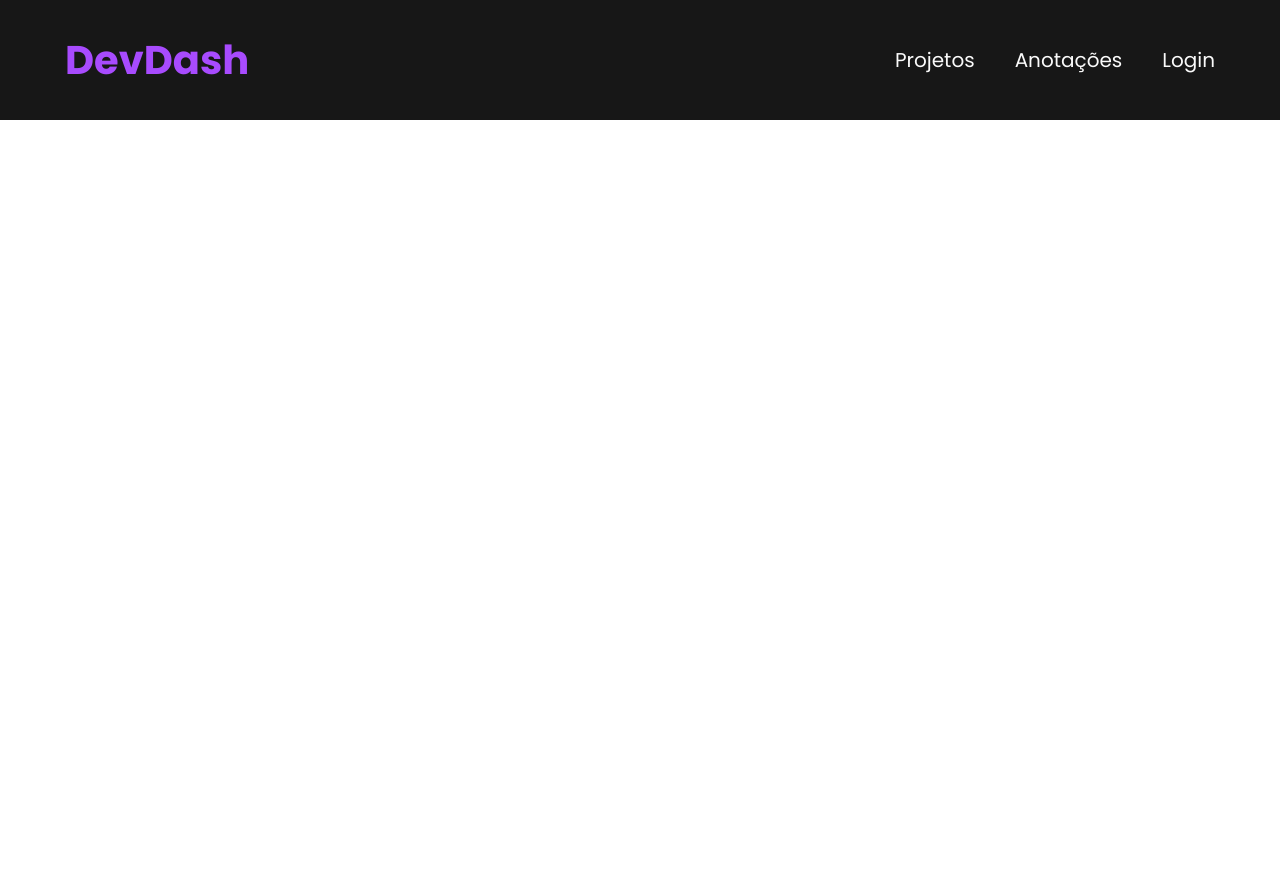
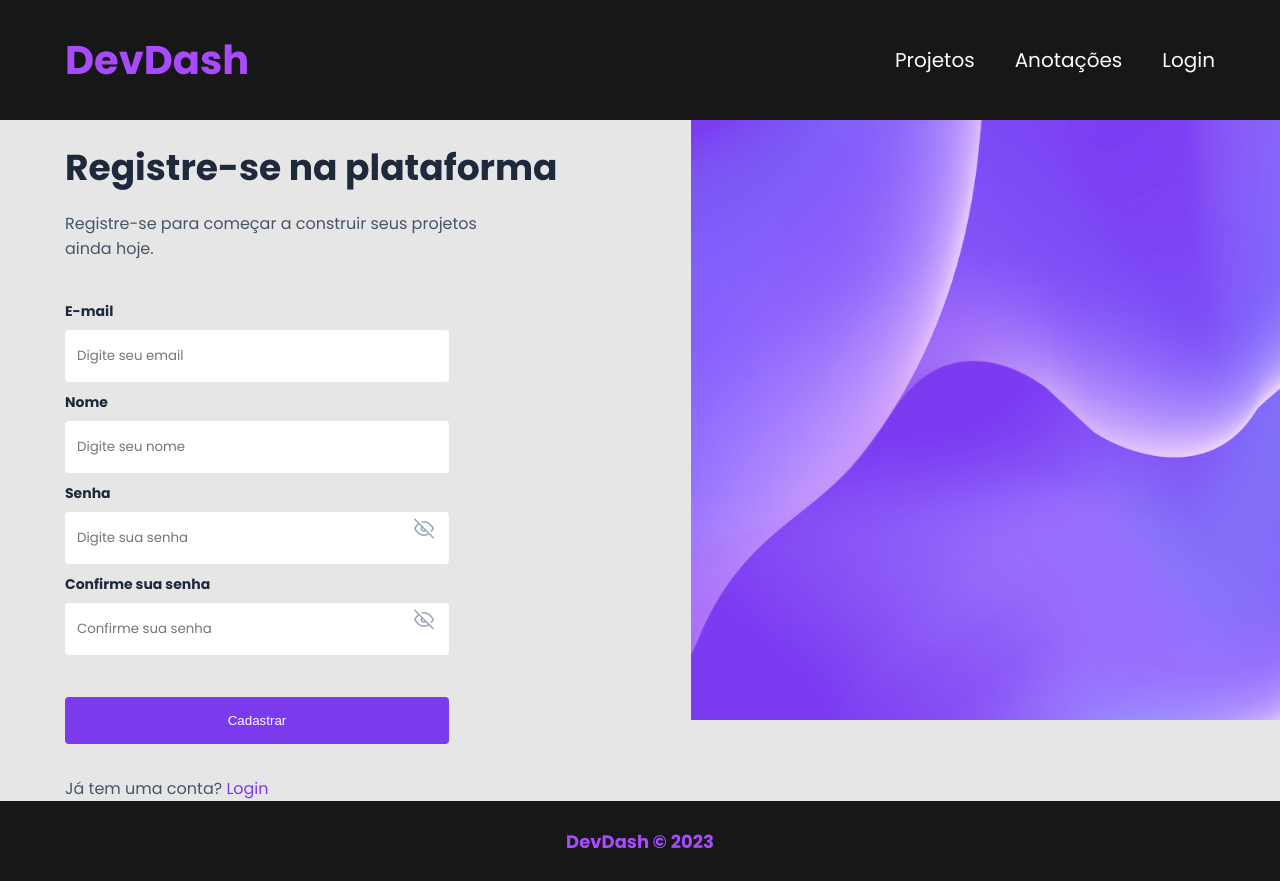
Before and after one commit to AlexMoreni/DevDash, a React (Vite) app: page /register in a window 1280 px wide. Before the commit the page ends 800 px from the top, so only its background shows below. Built offline with nearby package versions, Linux system fonts and the light colour scheme.

Commit message:
Creating registration page

```diff
--- a/src/App.tsx
+++ b/src/App.tsx
@@ -7,6 +7,7 @@ import Footer from "./components/Footer";
 //Pages
 import Home from "./pages/Home";
 import Login from "./pages/Login";
+import Register from "./pages/Register";
 
 import "./App.css";
 
@@ -17,6 +18,7 @@ function App() {
       <Routes>
         <Route path="/" element={<Home />}></Route>
         <Route path="/login" element={<Login />}></Route>
+        <Route path="/register" element={<Register />}></Route>
       </Routes>
       <Footer />
     </Router>
--- a/src/pages/Login.tsx
+++ b/src/pages/Register.tsx
@@ -10,7 +10,6 @@ import {
   Message,
   MessageInput,
   Input,
-  MessageItLost,
   ImgEye,
   ButtonSubmit,
   MessageCreateOrLog,
@@ -19,32 +18,37 @@ import {
   ImgBackground,
 } from "./LoginAndRegister.style";
 
-const Login = () => {
+const Register = () => {
   return (
     <Container>
       <FormLogin action="/seu-endpoint-de-acao" method="POST">
-        <Title>Acesse a plataforma</Title>
+        <Title>Registre-se na plataforma</Title>
         <Message>
-          Faça login ou registre-se para começar a construir seus projetos ainda
-          hoje.
+          Registre-se para começar a construir seus projetos ainda hoje.
         </Message>
         <MessageInput>
           E-mail
           <Input type="text" placeholder="Digite seu email" />
         </MessageInput>
         <MessageInput>
+          Nome
+          <Input type="text" placeholder="Digite seu nome" />
+        </MessageInput>
+        <MessageInput>
           Senha
-          <Input type="password" placeholder="Digite seu email" />
-          <Link to="/">
-            <MessageItLost>Esqueceu a senha?</MessageItLost>
-          </Link>
+          <Input type="password" placeholder="Digite sua senha" />
           <ImgEye src={Eye} alt="Mostrar senha" />
         </MessageInput>
-        <ButtonSubmit type="submit" value="Entrar" />
+        <MessageInput>
+          Confirme sua senha
+          <Input type="password" placeholder="Confirme sua senha" />
+          <ImgEye src={Eye} alt="Mostrar senha" />
+        </MessageInput>
+        <ButtonSubmit type="submit" value="Cadastrar" />
         <MessageCreateOrLog>
-          Ainda não tem uma conta?{" "}
+          Já tem uma conta?{" "}
           <Link to="/register">
-            <TextEmphasis>Inscreva-se</TextEmphasis>
+            <TextEmphasis>Login</TextEmphasis>
           </Link>
         </MessageCreateOrLog>
       </FormLogin>
@@ -55,4 +59,4 @@ const Login = () => {
   );
 };
 
-export default Login;
+export default Register;
```
